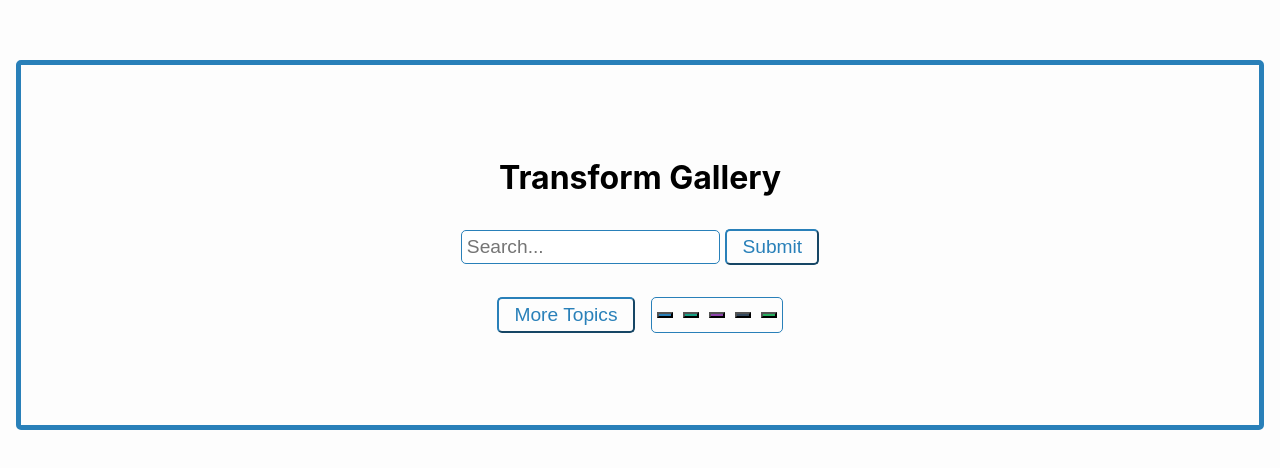
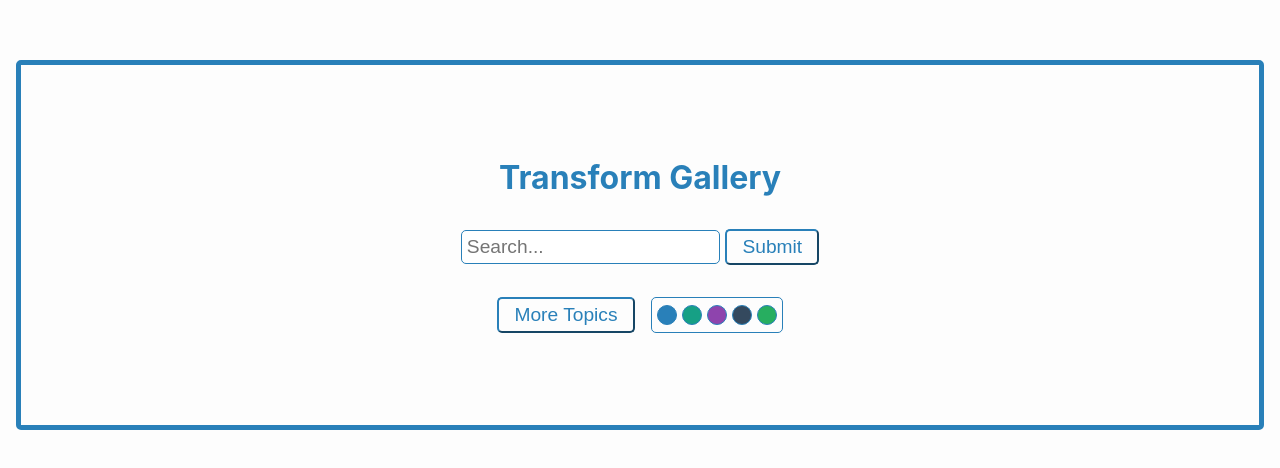
Before and after one commit to jordanmor/interactive-gallery, a React (Create React App) app: page / in a window 1280 px wide. Shown: the part 146-614 px from the top of the page. Built offline with nearby package versions, Linux system fonts and the light colour scheme; no server answers.

Commit message:
Theme change affects all parts of app

```diff
--- a/src/components/Context/index.js
+++ b/src/components/Context/index.js
@@ -7,7 +7,12 @@ export class Provider extends Component {
   state = {
     images: [],
     tags: [],
-    bgColor: 'bg-color-1',
+    classes: {
+      bgColor: 'bg-color-1',
+      fontColor: 'font-color-1',
+      borderColor: 'border-color-1',
+      btnColor: 'btn-color-1'
+    },
     showImages: false
   }
 
@@ -41,8 +46,15 @@ export class Provider extends Component {
     this.getRandomWords();
   }
 
-  changeBgColor = bgColor => {
-    this.setState({ bgColor });
+  changeColorClasses = num => {
+    this.setState({
+      classes: {
+        bgColor: `bg-color-${num}`,
+        fontColor: `font-color-${num}`,
+        borderColor: `border-color-${num}`,
+        btnColor: `btn-color-${num}`
+      },
+    });
   }
 
   performSearch = input => {
@@ -54,14 +66,14 @@ export class Provider extends Component {
       <GalleryContext.Provider value={{
         images: this.state.images,
         tags: this.state.tags,
-        bgColor: this.state.bgColor,
+        classes: this.state.classes,
         showImages: this.state.showImages,
         actions: {
           performSearch: this.performSearch,
           getImages: this.getImages,
           returnToTags: this.returnToTags,
           getNewTags: this.getNewTags,
-          changeBgColor: this.changeBgColor
+          changeColorClasses: this.changeColorClasses
         }
       }}>
       { this.props.children }
--- a/src/components/Gallery/buttons.js
+++ b/src/components/Gallery/buttons.js
@@ -1,35 +1,32 @@
 import React from 'react';
-import { Consumer } from '../Context';
 import ColorPicker from '../common/colorPicker';
 
-const Buttons = () => {
-  return (
-    <Consumer>
-      { ({ showImages, actions }) => {
+const Buttons = ({ classes, showImages, returnToTags, getNewTags }) => {
   return (
     <div className="btn-container">
 
       { showImages ?
+
         <button
-                  className="btn btn-header"
-                  onClick={actions.returnToTags}
+          className={`btn ${classes.btnColor}`}
+          onClick={returnToTags}
         >Return To Tags
         </button>
+
       : <React.Fragment>
           <button
-                    className="btn btn-header"
-                    onClick={actions.getNewTags}
+            className={`btn ${classes.btnColor}`}
+            onClick={getNewTags}
           >More Topics
           </button>
+
           <ColorPicker />
+
         </React.Fragment>
       }
 
     </div>
   );
-      }}
-    </Consumer>
-  );
 }
 
 export default Buttons;
--- a/src/components/Gallery/galleryItems.js
+++ b/src/components/Gallery/galleryItems.js
@@ -7,7 +7,7 @@ const GalleryItems = () => {
 
   return (
     <Consumer>
-      { ({ showImages, images, tags, bgColor, actions }) => {
+      { ({ showImages, images, tags, classes, actions }) => {
         return (
           showImages ?
             images.map(image =>
@@ -21,7 +21,7 @@ const GalleryItems = () => {
                 key={tag.id}
                 tag={tag.word}
                 getImages={actions.getImages}
-                bgColor={bgColor}
+                bgColor={classes.bgColor}
               />
             )
         );
--- a/src/components/Gallery/header.js
+++ b/src/components/Gallery/header.js
@@ -1,15 +1,30 @@
 import React from 'react';
+import { Consumer } from '../Context';
 import Buttons from './buttons';
 import Search from './search';
 
 const Header = () => {
   return (
-    <li className="photo-header">
-      <span>Transform Gallery</span>
-      <Search />
-      <Buttons />
-    </li>
-   );
+    <Consumer>
+        {({ classes, showImages, actions }) => {
+          return (
+            <li className="photo-header">
+              <span className={classes.fontColor}>Transform Gallery</span>
+              <Search
+                classes={classes}
+                performSearch={actions.performSearch}
+              />
+              <Buttons
+                classes={classes}
+                showImages={showImages}
+                returnToTags={actions.returnToTags}
+                getNewTags={actions.getNewTags}
+              />
+            </li>
+          );
+        }}
+    </Consumer>
+  );
 }
 
 export default Header;
--- a/src/components/Gallery/search.js
+++ b/src/components/Gallery/search.js
@@ -1,5 +1,4 @@
 import React, { Component } from 'react';
-import { Consumer } from '../Context';
 
 class Search extends Component {
   state = {
@@ -10,21 +9,20 @@ class Search extends Component {
     this.setState({ value: e.target.value });
   }
 
-  render() {
-
-    return (
-      <Consumer>
-        { ({ actions }) => {
-          const handleSubmit = e => {
+  handleSubmit = e => {
     e.preventDefault();
-            actions.performSearch(this.state.value);
+    this.props.performSearch(this.state.value);
     this.setState({value: ''});
   }
 
+  render() {
+
+    const { borderColor, btnColor } = this.props.classes;
+
     return (
-            <form onSubmit={handleSubmit}>
+      <form onSubmit={this.handleSubmit}>
         <input
-                className="search-input"
+          className={`search-input ${borderColor}`}
           type="text"
           placeholder="Search..."
           onChange={this.handleValueChange}
@@ -32,16 +30,13 @@ class Search extends Component {
         />
 
         <button
-                className="btn submit-btn"
+          className={`btn submit-btn ${btnColor}`}
           type="submit"
         >
         Submit
         </button>
       </form>
     );
-        }}
-      </Consumer>
-     );
   }
 }
 
--- a/src/components/Gallery/tag.js
+++ b/src/components/Gallery/tag.js
@@ -1,12 +1,10 @@
 import React from 'react';
 
-const Tag = ({ tag, getImages , bgColor }) => {
-
-  const classes = `tag ${bgColor}`;
+const Tag = ({ tag, getImages, bgColor }) => {
 
   return (
     <li className="photo-container">
-      <div className={classes} onClick={()=> getImages(tag)}>
+      <div className={`tag ${bgColor}`} onClick={()=> getImages(tag)}>
         <p>{tag}</p>
       </div>
     </li>
--- a/src/components/common/colorPicker.js
+++ b/src/components/common/colorPicker.js
@@ -4,14 +4,14 @@ import { Consumer } from '../Context';
 const ColorPicker = () => {
   return (
     <Consumer>
-      { ({ actions }) => {
+      { ({ classes, actions }) => {
         return (
-          <div className="color-picker">
+          <div className={`color-picker ${classes.borderColor}`}>
             { ['1', '2', '3', '4', '5'].map( num =>
                 <button
                   key={num}
-                  className={`btn-color bg-color-${num}`}
-                  onClick={() => actions.changeBgColor(`bg-color-${num}`)}
+                  className={`btn-theme bg-color-${num}`}
+                  onClick={() => actions.changeColorClasses(num)}
                 >
                 </button>
             )}
```
Lines whose indentation alone changed are shown as unchanged.
